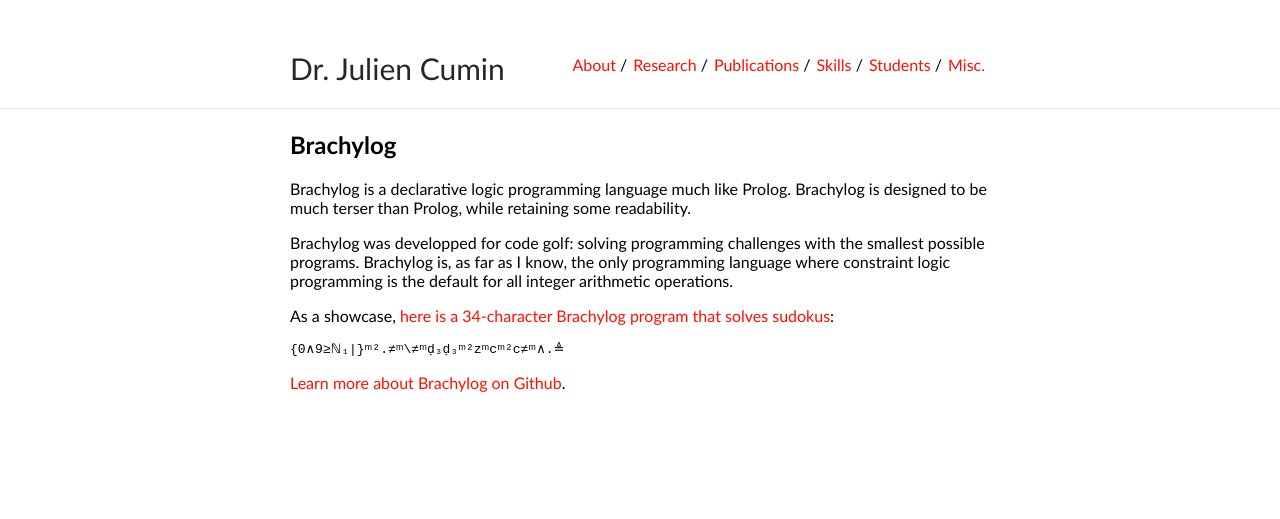
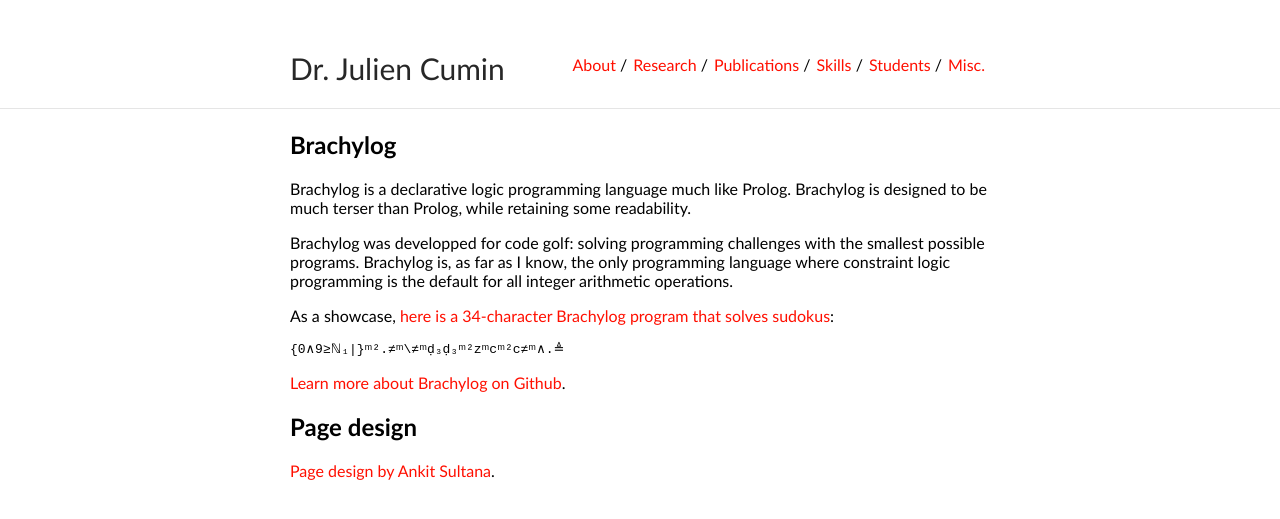
Before and after one commit to JCumin/jcumin.github.io, a Jekyll site: the page built from misc.md, in a window 1280 px wide. Shown: the top 519 px of the page. Built offline with Jekyll 4.4.1, drawn with Linux system fonts in a browser that asks for light colours; our own code applies the rules of GitHub Pages for plain Markdown files.

Commit message:
Update misc.md

```diff
--- a/misc.md
+++ b/misc.md
@@ -9,3 +9,8 @@ As a showcase, [here is a 34-character Brachylog program that solves sudokus](ht
     {0∧9≥ℕ₁|}ᵐ².≠ᵐ\≠ᵐḍ₃ḍ₃ᵐ²zᵐcᵐ²c≠ᵐ∧.≜
 
 [Learn more about Brachylog on Github](https://github.com/JCumin/Brachylog).
+
+
+## Page design
+
+[Page design by Ankit Sultana](https://github.com/ankitsultana/researcher).
```
